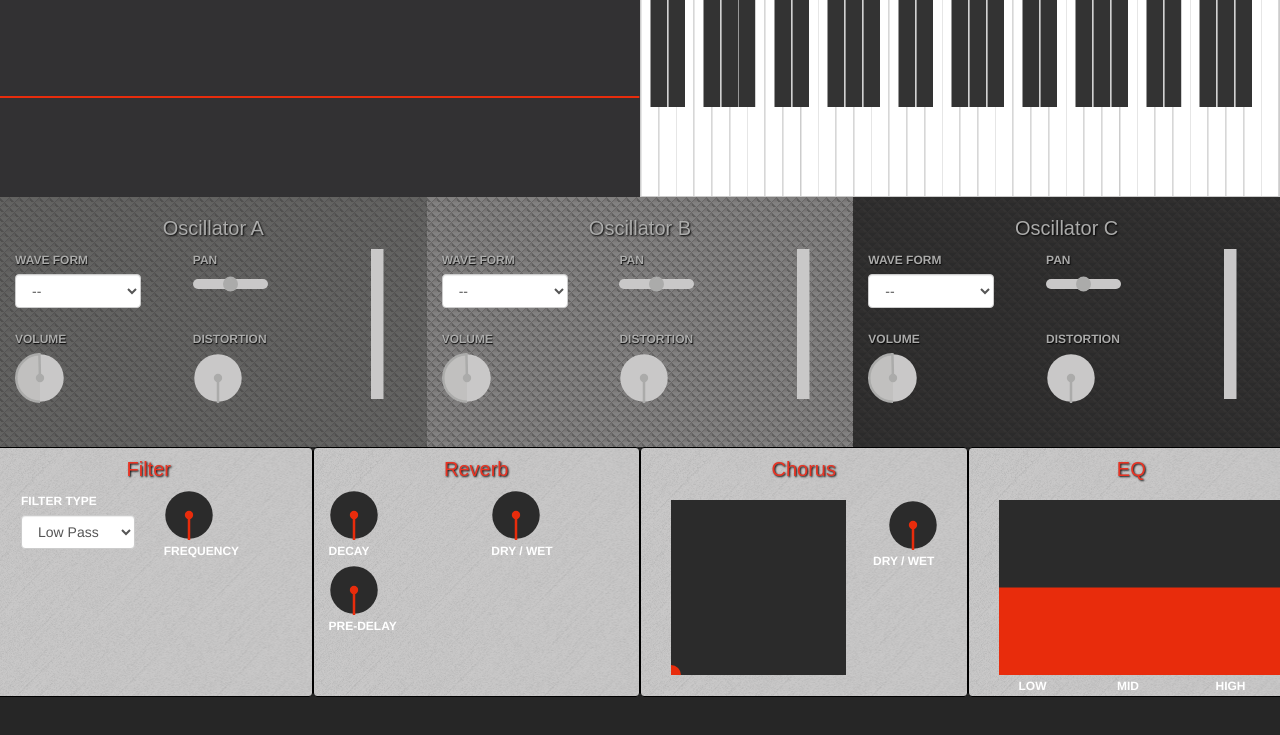
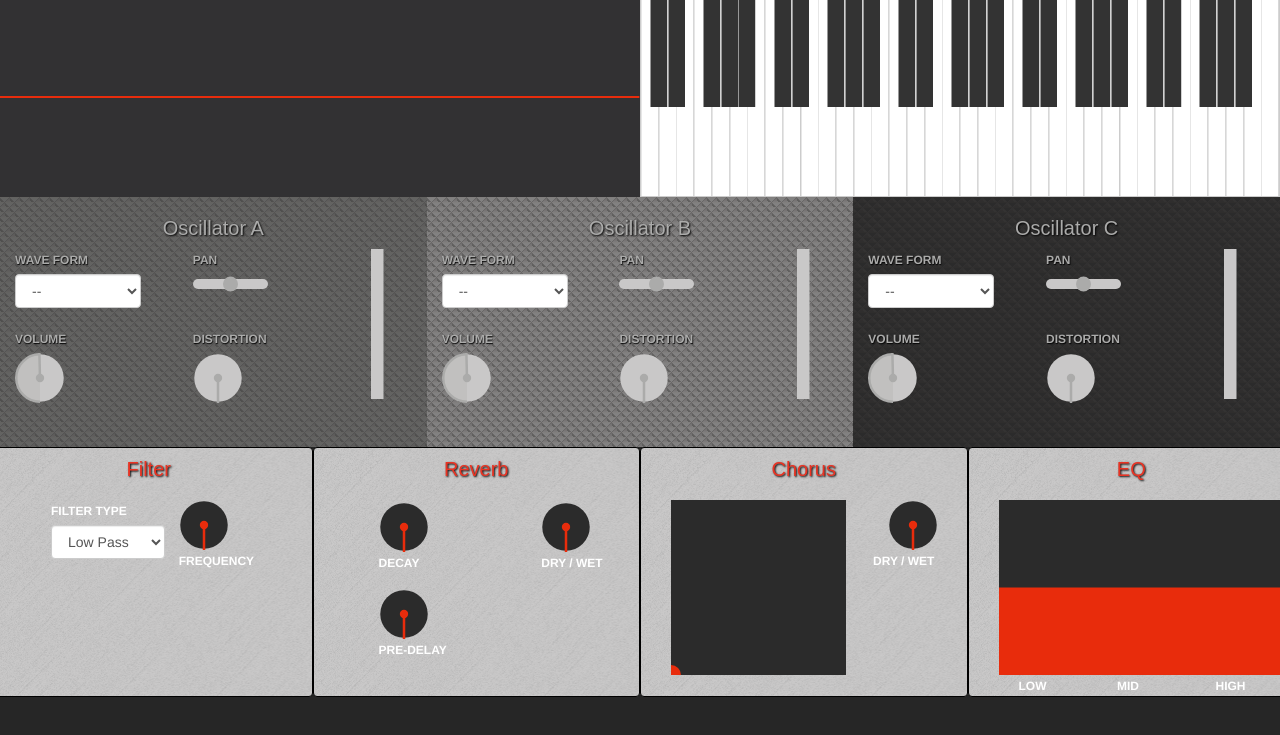
Before and after one commit to johnlatona/net-stage, a plain HTML site: page index.html in a window 1280 px wide. Shown: the part 53-788 px from the top of the page. Drawn offline with nearby package versions, Linux system fonts and the light colour scheme; a web font is replaced by a local one.

Commit message:
last minute styles

```diff
--- a/index.html
+++ b/index.html
@@ -190,7 +190,7 @@
     <div class="row">
       <div class="col-xs-12 col-sm-3 effect-modules" id="filter">
         <h4 class="oscillator-selector-label effects-title effects" id="filter-title">Filter</h4>
-        <div class="row">
+        <div class="row" id="filter-row">
           <div class="col-xs-6">
             <form class="form-inline" id="filter-form">
               <div class="form-group">
@@ -219,15 +219,15 @@
         <div class="row">
           <div class="col-xs-6">
             <div class="reverb-dials" id="reverb-decay"></div>
-            <label class="osc-label effects-labels effects">DECAY</label>
+            <label class="osc-label effects-labels effects reverb-dials-labels">DECAY</label>
           </div>
           <div class="col-xs-6">
             <div class="reverb-dials" id="reverb-wet-dry"></div>
-            <label class="osc-label effects-labels effects">DRY / WET</label>
+            <label class="osc-label effects-labels effects reverb-dials-labels">DRY / WET</label>
           </div>
           <div class="col-xs-6">
             <div class="reverb-dials" id="reverb-predelay"></div>
-            <label class="osc-label effects-labels effects">PRE-DELAY</label>
+            <label class="osc-label effects-labels effects reverb-dials-labels">PRE-DELAY</label>
           </div>
         </div>
       </div>
--- a/style.css
+++ b/style.css
@@ -130,3 +130,17 @@ body {
 #filter-form {
   margin-left: 20px;
 }
+
+.reverb-dials {
+  margin-left: 50px;
+  margin-top: 12px;
+}
+
+.reverb-dials-labels {
+  margin-left: 50px;
+}
+
+#filter-row {
+  margin-top: 20px;
+  margin-left: 15px;
+}
```
